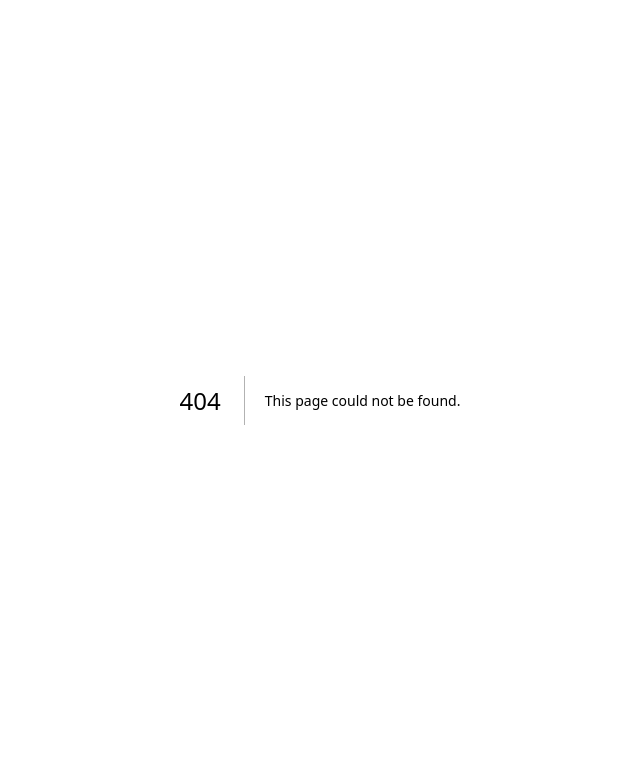
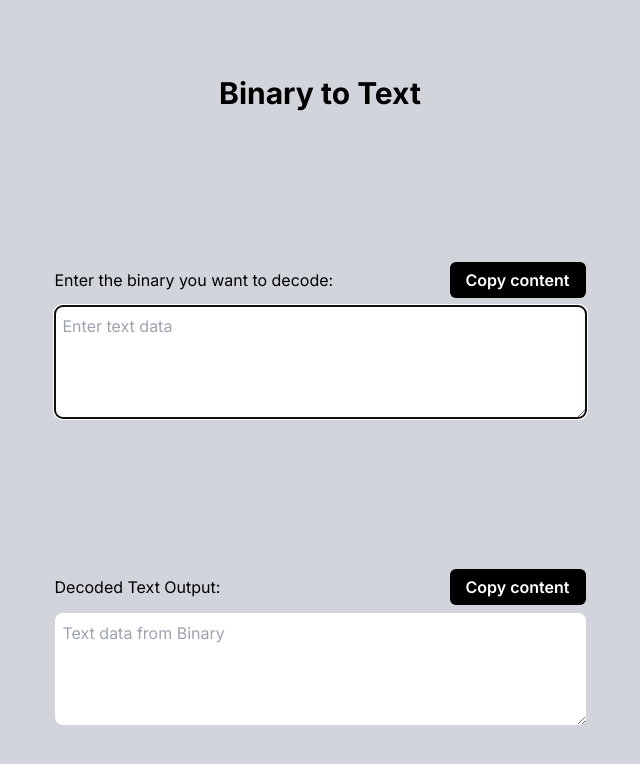
Before and after one commit to i-Buster/online-tools, a Next.js app: page /binary-to-text in a window 1280 px wide. Before the commit this address had no page. Shown: the top 764 px of the page, without its empty margins (320-960 px from the left). Built offline with nearby package versions, Linux system fonts and the light colour scheme.

Commit message:
Added binary to text tool

```diff
--- /dev/null
+++ b/app/(routes)/binary-to-text/page.tsx
@@ -0,0 +1,86 @@
+'use client'
+
+import { useState } from "react";
+
+const BinaryToText = () => {
+    const [binaryEntered, setBinaryEntered] = useState('')
+    const [convertedText, setConvertedText] = useState('')
+
+    const checkIfBinary = (str: string) => {
+        let isBinary = false;
+        for (let i = 0; i < str.length; i++) {
+            if (str[i] == "0" || str[i] == "1") {
+                isBinary = true;
+            } else {
+                isBinary = false;
+                break;
+            }
+        }
+        return isBinary
+    }
+
+    const decodeBinary = (binary: string) => {
+        let error = false;
+
+        binary = binary.trim()
+
+        // Step 1 - Split the binary into an array of strings using the .split() method
+        const binaryArr = binary.split(' ');
+
+        // Step 2 - Iterate over the elements of the new array create to change each element to a decimal
+        const convertedBinaryArr = binaryArr.map(elem => {
+            const isStrBinary = checkIfBinary(elem)
+            if (!isStrBinary || elem.length < 7 || elem.length > 8) {
+                error = true;
+            }
+            return parseInt(elem, 2)
+        }
+        );
+
+        // Step 3 - Use String.fromCharCode with .map() to change each element of the array to text
+        const textStr = convertedBinaryArr.map(elem => String.fromCharCode(elem));
+
+        // Step 4 - Add the element of the new array together to create a string. Save it to a new Variable.
+        const newText = textStr.join("");
+
+        // Step 5 - The new string is returned
+        return error ? '(Invalid Input)' : newText;
+    }
+
+    const handleTyping = (event: React.ChangeEvent<HTMLTextAreaElement>) => {
+        setBinaryEntered(event.target.value)
+
+        const decodedBinary = decodeBinary(event.target.value)
+        setConvertedText(event.target.value.length > 0 ? decodedBinary : '')
+    };
+
+    return (
+        <div className="flex flex-col justify-around items-center h-full">
+            <h1 className="text-3xl font-bold">Binary to Text</h1>
+            <div className="flex flex-col gap-2">
+                <div className="flex justify-between items-center">
+                    <label htmlFor="binaryInput">Enter the binary you want to decode:</label>
+                    <button className="h-9 px-4 font-semibold rounded-md bg-black text-white" onClick={() => { navigator.clipboard.writeText(binaryEntered) }}
+                    >
+                        Copy content
+                    </button>
+                </div>
+                <textarea id="binaryInput" name="binaryInput" value={binaryEntered} onChange={handleTyping} rows={4} cols={50} autoFocus={true} placeholder="Enter text data" className="p-2 rounded-lg">
+                </textarea>
+            </div>
+            <div className="flex flex-col gap-2">
+                <div className="flex justify-between items-center">
+                    <label htmlFor="convertedText">Decoded Text Output:</label>
+                    <button className="h-9 px-4 font-semibold rounded-md bg-black text-white" onClick={() => { navigator.clipboard.writeText(convertedText) }}
+                    >
+                        Copy content
+                    </button>
+                </div>
+                <textarea id="convertedText" name="convertedText" value={convertedText} readOnly rows={4} cols={50} className="p-2 rounded-lg" placeholder="Text data from Binary">
+                </textarea>
+            </div>
+        </div>
+    )
+}
+
+export default BinaryToText;
```
